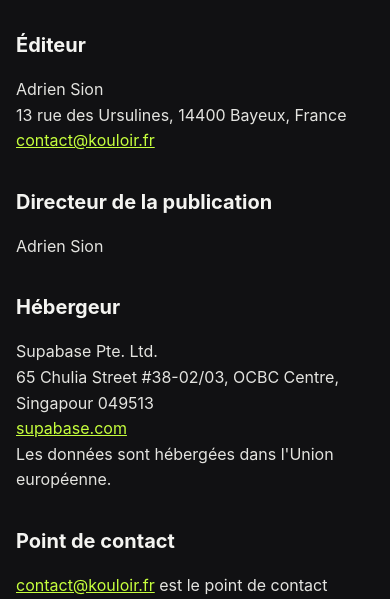
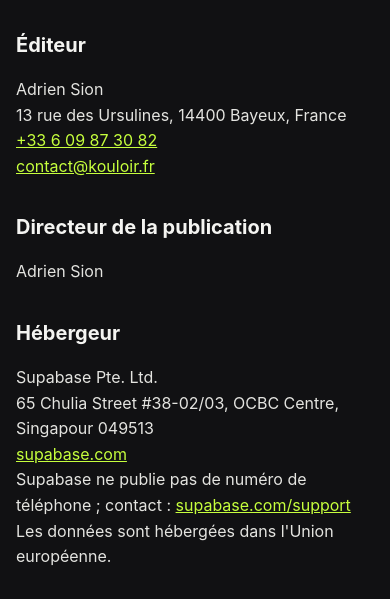
Before and after one commit to adriension03-ship-it/kouloir-legal, a plain HTML site: page mentions-legales.html in a window 390 px wide. Shown: the part 237-836 px from the top of the page. Drawn offline with Linux system fonts and the light colour scheme.

Commit message:
Mentions légales : téléphone de l'éditeur

```diff
--- a/mentions-legales.html
+++ b/mentions-legales.html
@@ -22,6 +22,7 @@
 <h2>Éditeur</h2>
 <p>Adrien Sion<br>
 13 rue des Ursulines, 14400 Bayeux, France<br>
+<a href="tel:+33609873082">+33 6 09 87 30 82</a><br>
 <a href="mailto:contact@kouloir.fr">contact@kouloir.fr</a></p>
 
 <h2>Directeur de la publication</h2>
@@ -31,6 +32,7 @@
 <p>Supabase Pte. Ltd.<br>
 65 Chulia Street #38-02/03, OCBC Centre, Singapour 049513<br>
 <a href="https://supabase.com">supabase.com</a><br>
+Supabase ne publie pas de numéro de téléphone ; contact : <a href="https://supabase.com/support">supabase.com/support</a><br>
 Les données sont hébergées dans l'Union européenne.</p>
 
 <h2>Point de contact</h2>
```
Also changed, not shown: legal-notice.html (+2 -0 lines).
